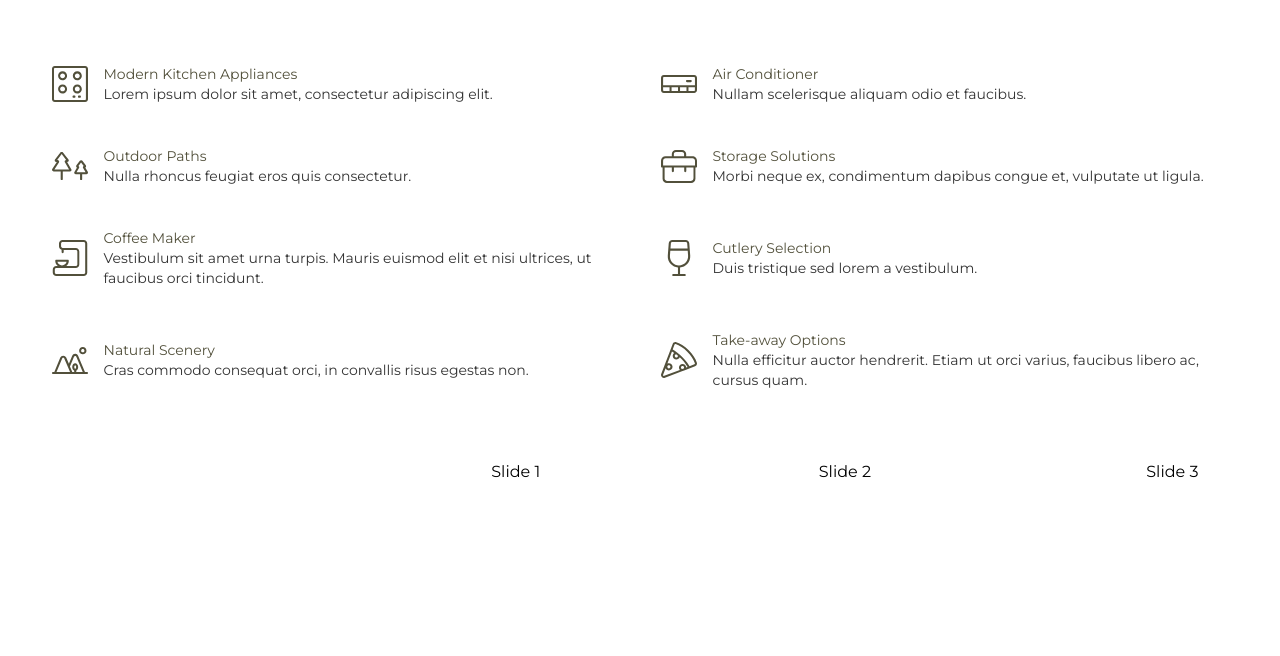
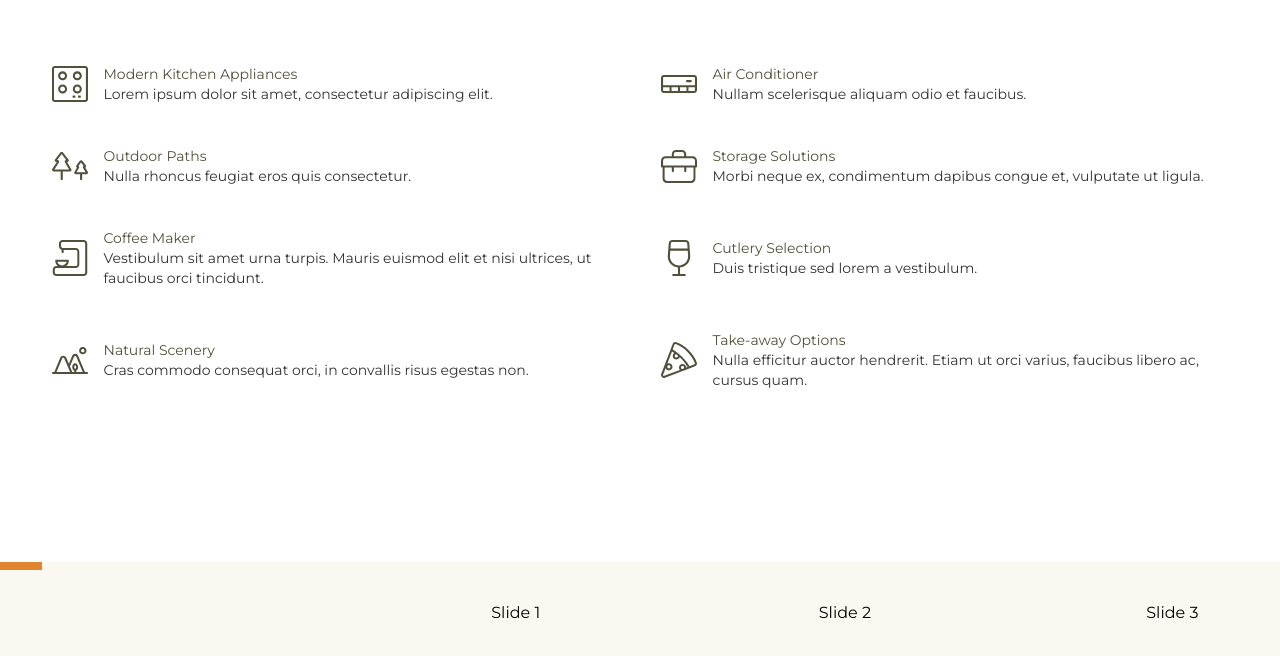
Before and after one commit to E-Okishev/guest-house, a website built with Parcel: page index.html in a window 1280 px wide. Shown: the part 3173-3829 px from the top of the page. Before the commit the page ends 3654 px from the top, so only its background shows below. Built offline with nearby package versions, Linux system fonts and the light colour scheme.

Commit message:
обновил

```diff
--- a/index.html
+++ b/index.html
@@ -3,7 +3,7 @@
   <head>
     <meta charset="UTF-8" />
     <title>Guest house</title>
-    <link rel="stylesheet" href="style.css" />
+    <link rel="stylesheet" href="/style/style.css" />
     <link rel="preconnect" href="https://fonts.googleapis.com" />
     <link rel="preconnect" href="https://fonts.gstatic.com" crossorigin />
     <link
@@ -194,6 +194,7 @@
       </div>
     </section>
     <section class="slider_reviews">
+      <div class="orange_cube"></div>
       <div class="swiper mySwiper">
         <div class="swiper-wrapper">
           <div class="swiper-slide">Slide 1</div>
--- a/style.css
+++ b/style/style.css
@@ -343,3 +343,8 @@ p {
   background-position: center center;
   width: 36px;
 }
+
+.slider_reviews{
+  height: 682px;
+  background: #FAF8F0;
+}
```
